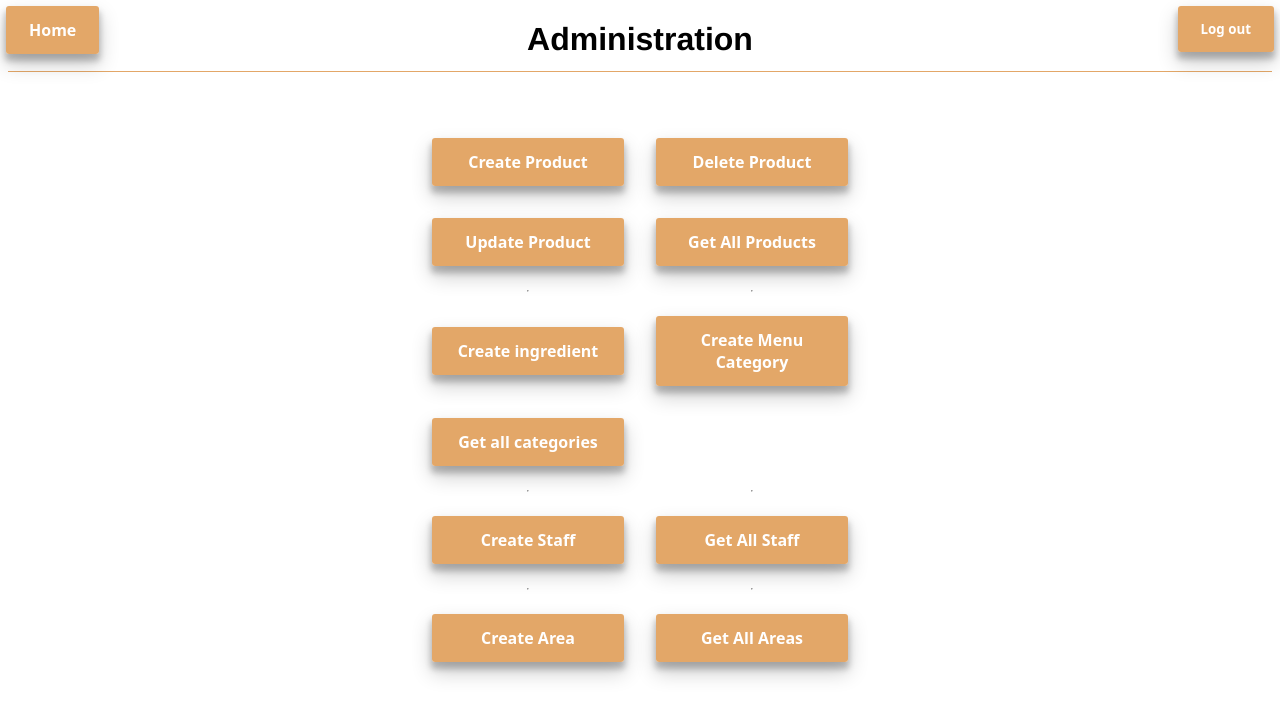
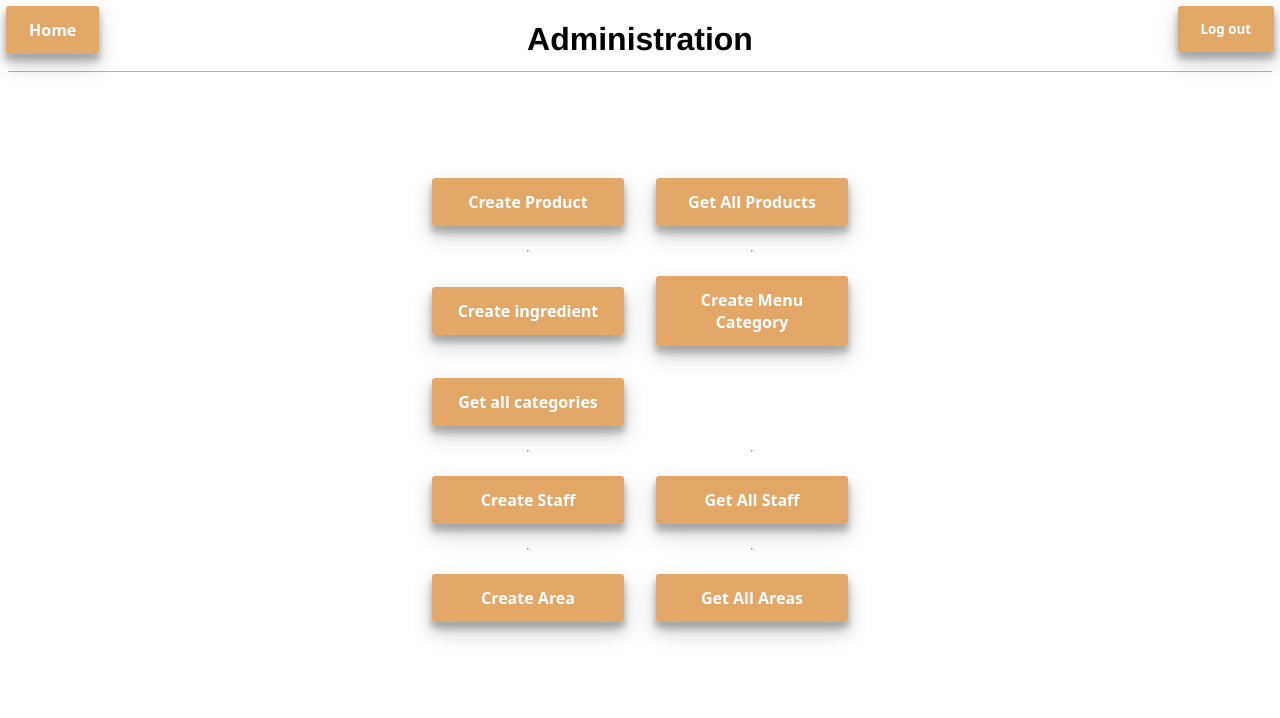
Before and after one commit to Luca1g40/Happlication, a React (Create React App) app in the folder src/frontend/frontendhapp/src/: page /administration in a window 1280 px wide. Shown: the top 718 px of the page. Built offline with nearby package versions, Linux system fonts and the light colour scheme; the HTML template or start-up script is replaced by a standard one.

Commit message:
Unused buttons deleted

```diff
--- a/src/frontend/frontendhapp/src/pages/AdministrationPage.jsx
+++ b/src/frontend/frontendhapp/src/pages/AdministrationPage.jsx
@@ -9,8 +9,6 @@ export default function AdministrationPage() {
             <h1>Administration</h1>
             <div className="administration-grid">
                 <Link className="button homeModule_bt_space" to="/createproduct">Create Product</Link>
-                <Link className="button homeModule_bt_space" to="">Delete Product</Link>
-                <Link className="button homeModule_bt_space" to="">Update Product</Link>
                 <Link className="button homeModule_bt_space" to="/searchproduct">Get All Products</Link>
                 <hr/><hr/>
                 <Link className="button homeModule_bt_space" to="/createingredient">Create ingredient</Link>
```
